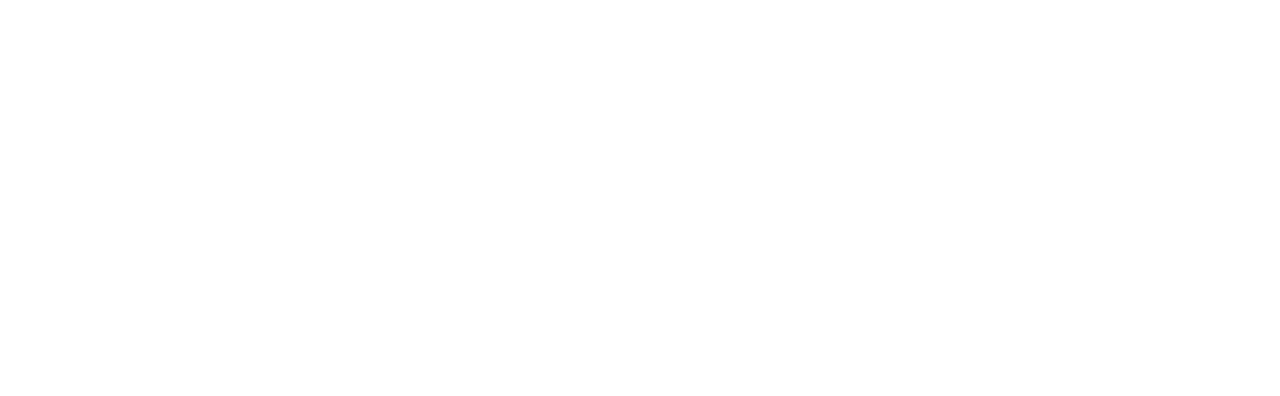
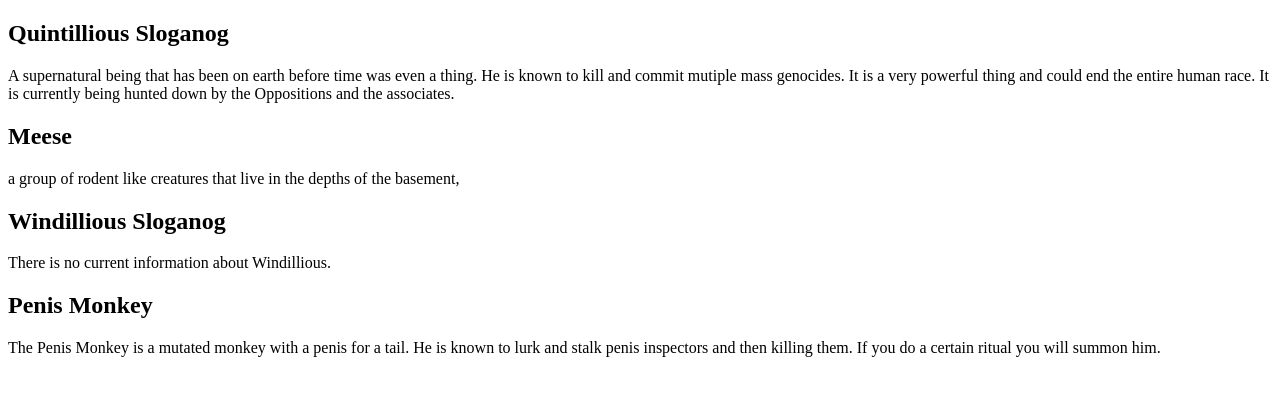
Before and after one commit to Ubeedude/quinti, a plain HTML site: page characters_of_lore.html in a window 1280 px wide. Drawn offline with Linux system fonts and the light colour scheme.

Commit message:
Update characters_of_lore.html

```diff
--- a/characters_of_lore.html
+++ b/characters_of_lore.html
@@ -6,7 +6,19 @@
     </title>
 </head>
 <body>
+    <h2>Quintillious Sloganog</h2>
+<p>A supernatural being that has been on earth before time was even a thing. He is known to kill and commit mutiple mass genocides.
+    It is a very powerful thing and could end the entire human race. It is currently being hunted down by the Oppositions and the associates.
+</p>
 
+<h2>Meese</h2>
+<p>a group of rodent like creatures that live in the depths of the basement,</p>
+
+<h2>Windillious Sloganog</h2>
+<p>There is no current information about Windillious.</p>
+
+<h2>Penis Monkey</h2>
+<p>The Penis Monkey is a mutated monkey with a penis for a tail. He is known to lurk and stalk penis inspectors and then killing them. If you do a certain ritual you will summon him.</p>
 
 
 </body>
```
